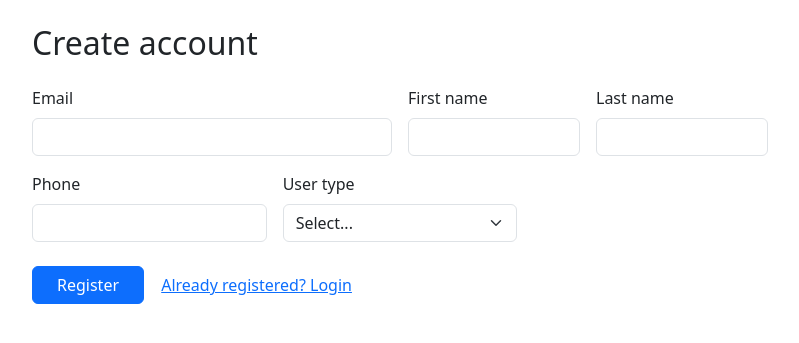
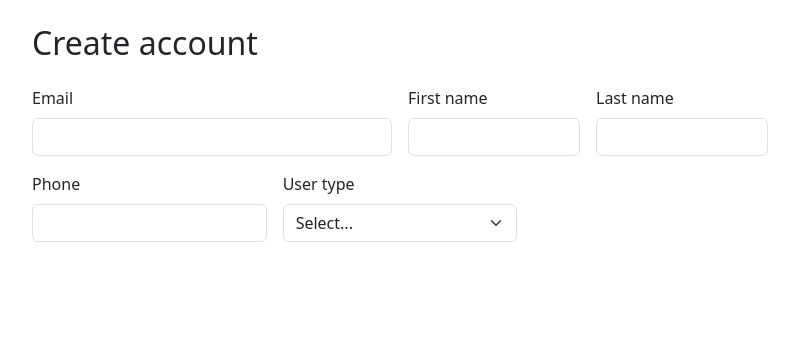
Before and after one commit to s-meher/cs425-realestate-management-app, a Flask app: page /register in a window 1280 px wide. Shown: the part 56-399 px from the top of the page, without its empty margins (240-1039 px from the left). Run offline with Flask 3, Linux system fonts and the light colour scheme; some libraries are stand-ins or nearby versions.

Commit message:
Update register.html

```diff
--- a/app/templates/register.html
+++ b/app/templates/register.html
@@ -36,7 +36,8 @@
 
             <!-- Agent section -->
 <div id="agentSection" class="d-none">
-                <div class="col-12 mt-4">
+    <div class="row g-3 mt-3">
+        <div class="col-12">
             <h5 class="border-bottom pb-2">Agent details</h5>
         </div>
 
@@ -55,10 +56,12 @@
             <input type="text" name="agency_contact_info" class="form-control">
         </div>
     </div>
+</div>
 
 <!-- Renter section -->
 <div id="renterSection" class="d-none">
-                <div class="col-12 mt-4">
+    <div class="row g-3 mt-3">
+        <div class="col-12">
             <h5 class="border-bottom pb-2">Renter preferences</h5>
         </div>
 
@@ -76,15 +79,6 @@
             <label class="form-label">Monthly budget</label>
             <input type="number" step="0.01" name="monthly_budget" class="form-control">
         </div>
-            </div>
-
-            <div class="col-12 mt-4">
-                <button class="btn btn-primary px-4" type="submit">Register</button>
-                <a class="btn btn-link" href="{{ url_for('login') }}">
-                    Already registered? Login
-                </a>
-            </div>
-        </form>
     </div>
 </div>
 
```
Lines whose indentation alone changed are shown as unchanged.
